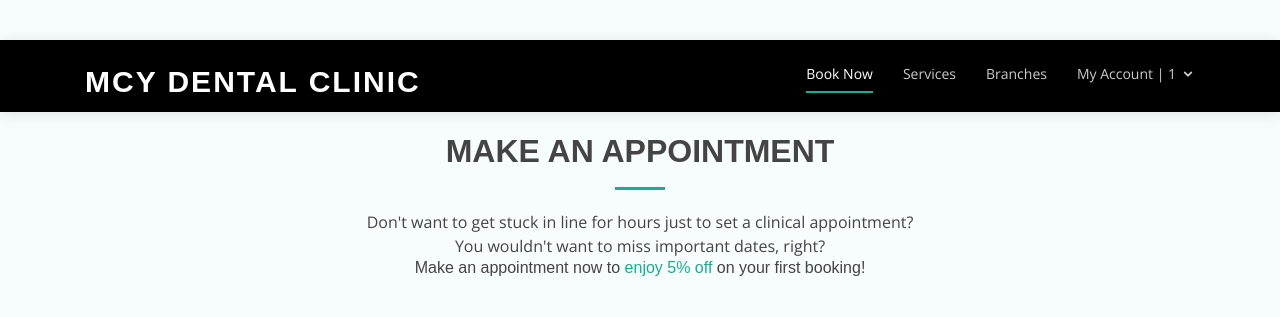
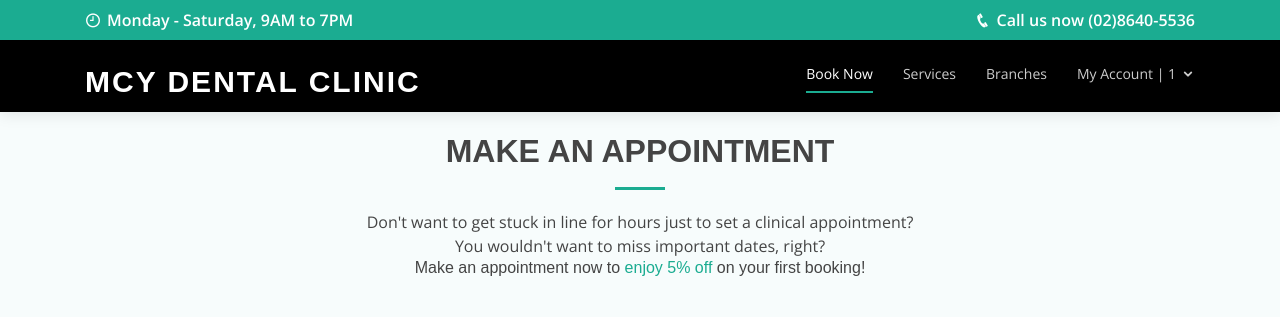
Before and after one commit to Jimwell1o1/CRMS, a PHP site: page /CRMS/forms/appointment/index.php in a window 1280 px wide. Shown: the top 317 px of the page. Run offline with PHP 8.4, Linux system fonts and the light colour scheme; the visitor is signed in with stand-in values (Sample User, id 1); some libraries are stand-ins or nearby versions.

Commit message:
Update index.php

```diff
--- a/forms/appointment/index.php
+++ b/forms/appointment/index.php
@@ -205,7 +205,7 @@
 ?>
 
   <!-- ======= Top Bar ======= -->
-  <!-- <div id="topbar" class="d-none d-lg-flex align-items-center fixed-top">
+  <div id="topbar" class="d-none d-lg-flex align-items-center fixed-top">
     <div class="container d-flex align-items-center justify-content-between">
       <div class="d-flex align-items-center">
         <i class="icofont-clock-time"></i> Monday - Saturday, 9AM to 7PM
@@ -214,7 +214,7 @@
         <i class="icofont-phone"></i> Call us now (02)8640-5536
       </div>
     </div>
-  </div> -->
+  </div>
 
   <!-- ======= Header ======= -->
   <header id="header" class="fixed-top">
```
